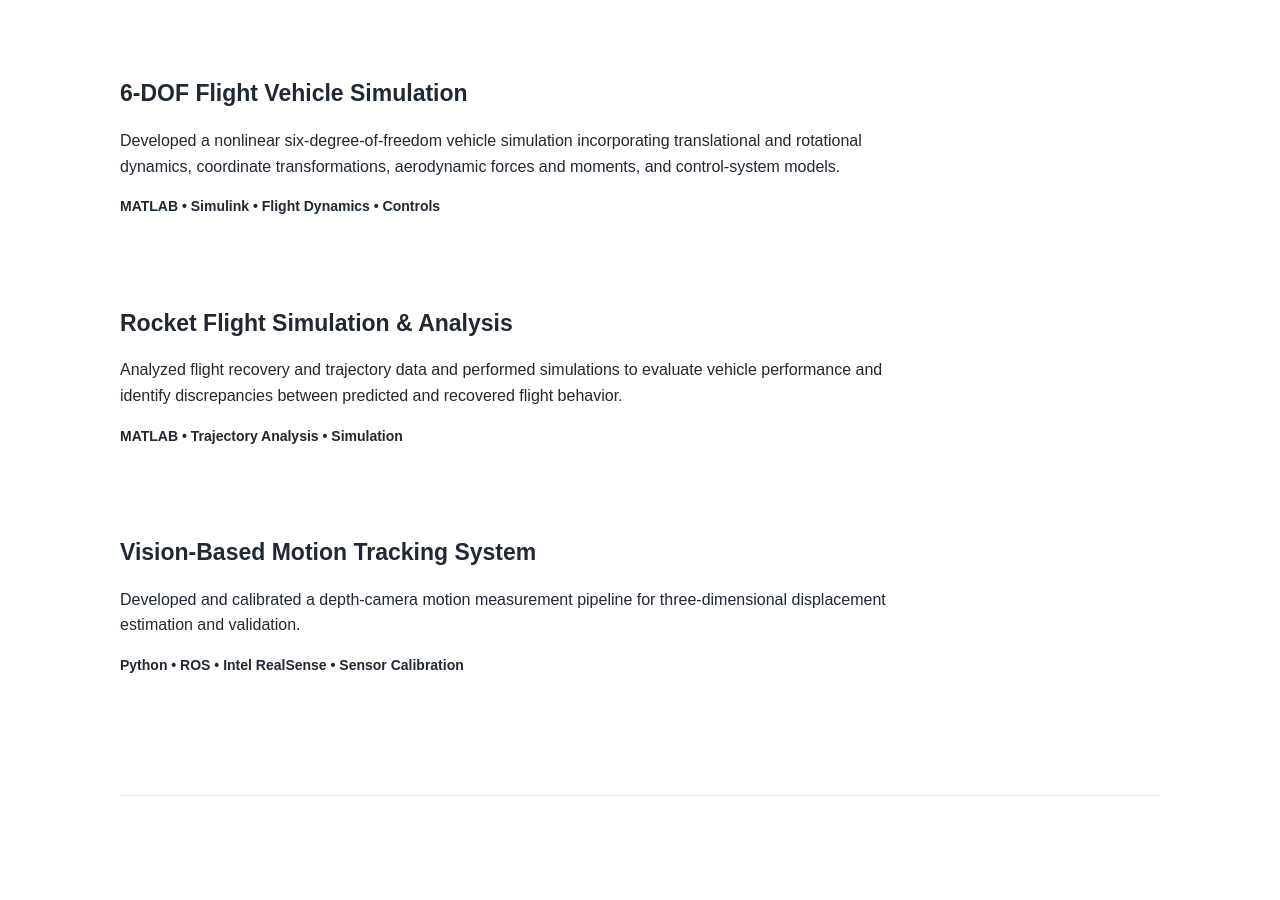
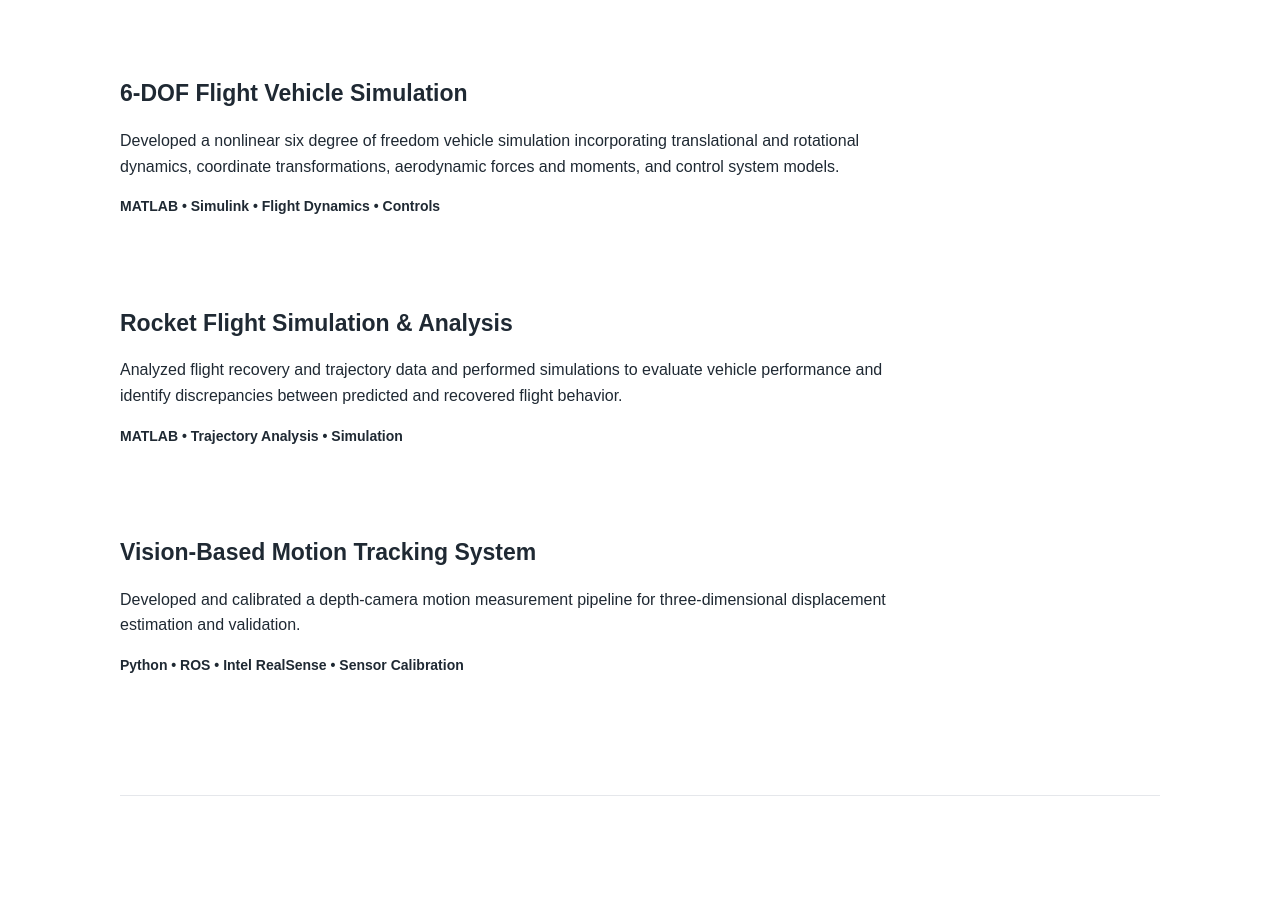
Before and after one commit to jjkim-1/jjkim-1.github.io, a plain HTML site: page index.html in a window 1280 px wide. Shown: the part 1140-2040 px from the top of the page. Drawn offline with Linux system fonts and the light colour scheme.

Commit message:
Update index.html

```diff
--- a/index.html
+++ b/index.html
@@ -80,10 +80,10 @@
                 <h3>6-DOF Flight Vehicle Simulation</h3>
 
                 <p>
-                    Developed a nonlinear six-degree-of-freedom vehicle
+                    Developed a nonlinear six degree of freedom vehicle
                     simulation incorporating translational and rotational
                     dynamics, coordinate transformations, aerodynamic
-                    forces and moments, and control-system models.
+                    forces and moments, and control system models.
                 </p>
 
                 <p class="tools">
```
